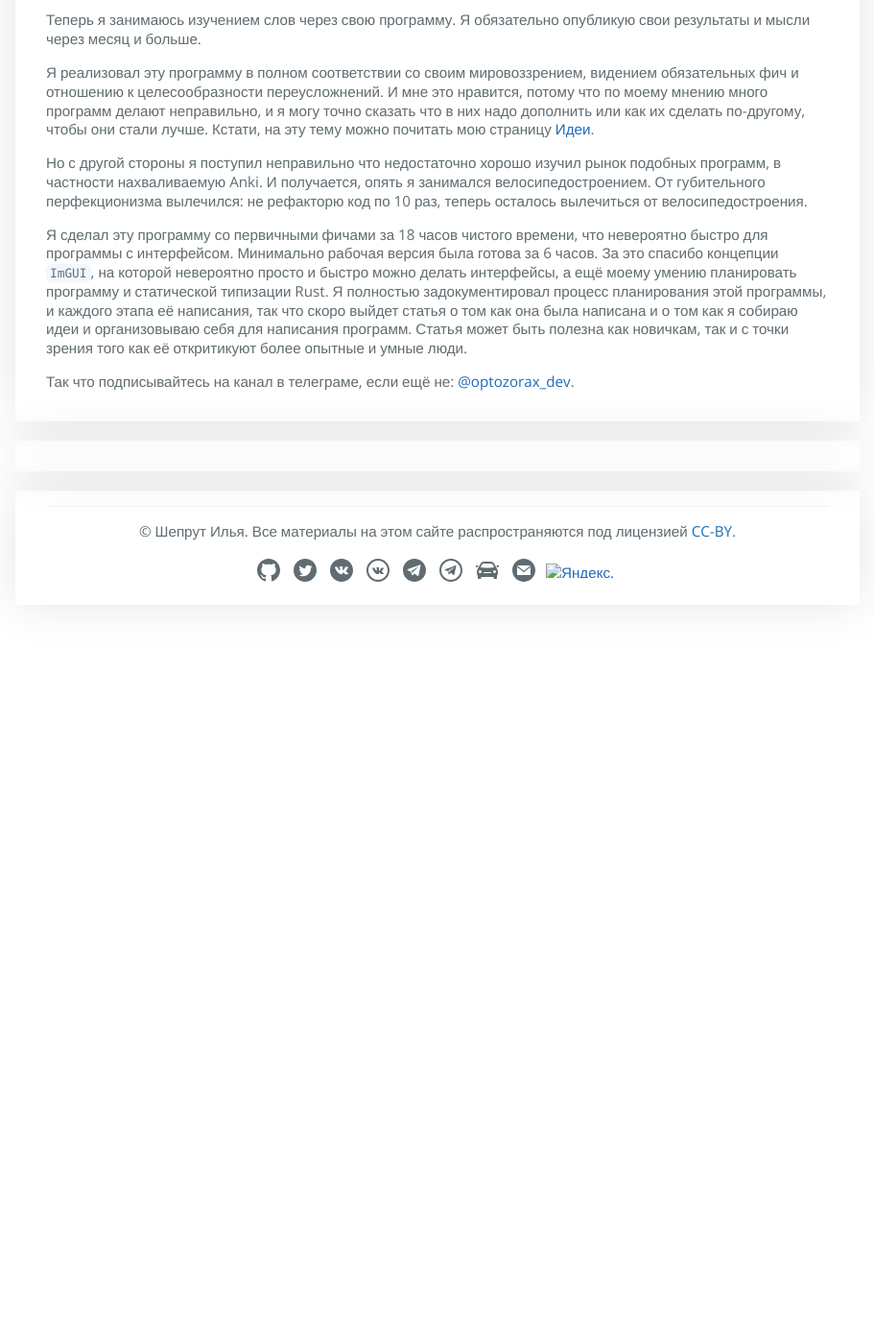
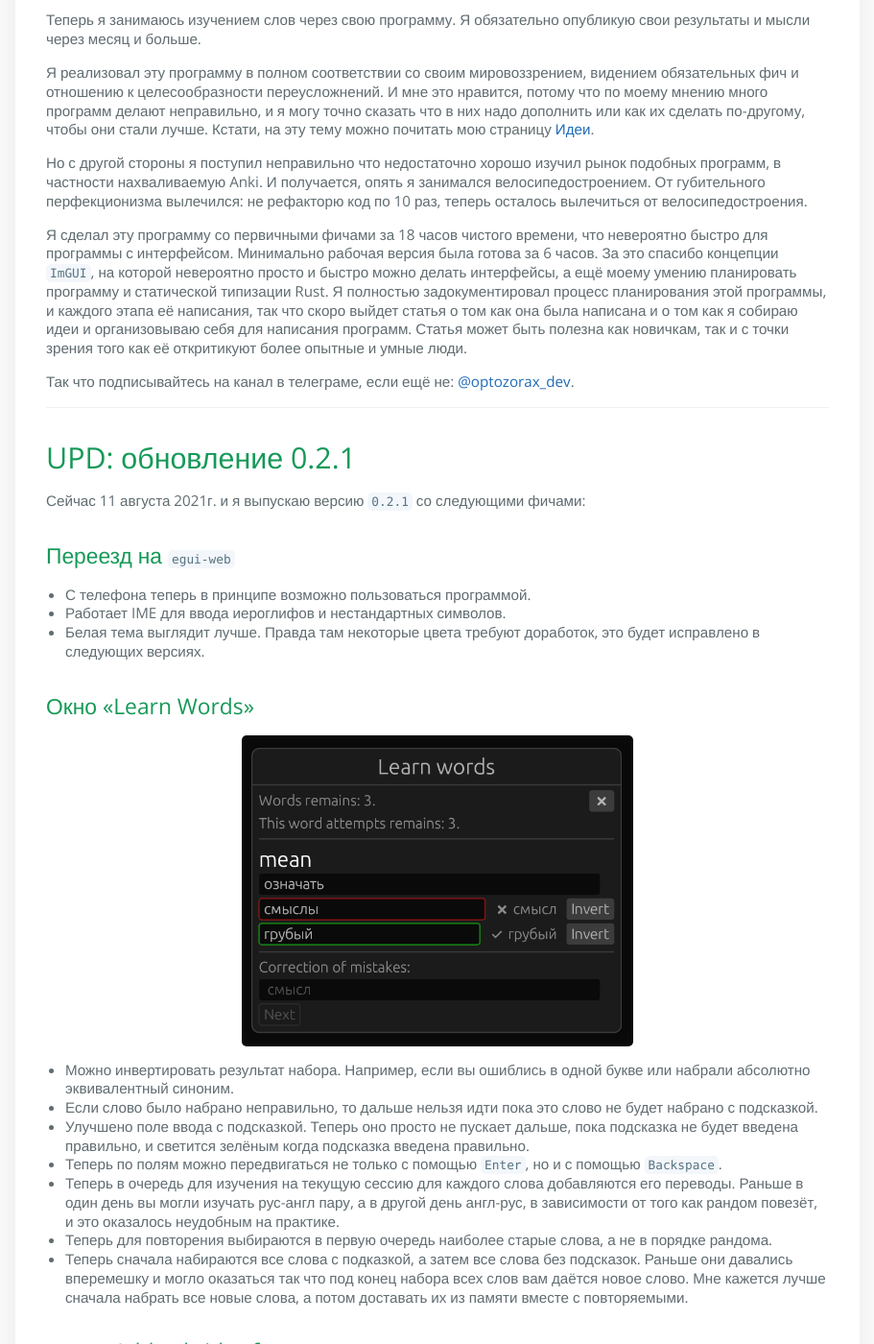
Before and after one commit to optozorax/blog_old, a Jekyll site: the page built from _posts/2021-08-01-learn-words-post.md, in a window 1280 px wide and 1400 px high, scrolled down 13603 px. Shown: the whole window at 96% size, without its empty margins (184-1095 px from the left). Built offline with Jekyll 4.4.1, drawn with Linux system fonts in a browser that asks for light colours; comment, search, counter and statistics services are not loaded; before the commit the page ends 14233 px from its top, so only the background shows below that; some of the changed text lies outside the part shown.

Commit message:
add changelog into article

```diff
--- a/_posts/2021-08-01-learn-words-post.md
+++ b/_posts/2021-08-01-learn-words-post.md
@@ -338,3 +338,53 @@
 Я сделал эту программу со первичными фичами за 18 часов чистого времени, что невероятно быстро для программы с интерфейсом. Минимально рабочая версия была готова за 6 часов. За это спасибо концепции `ImGUI`, на которой невероятно просто и быстро можно делать интерфейсы, а ещё моему умению планировать программу и статической типизации Rust. Я полностью задокументировал процесс планирования этой программы, и каждого этапа её написания, так что скоро выйдет статья о том как она была написана и о том как я собираю идеи и организовываю себя для написания программ. Статья может быть полезна как новичкам, так и с точки зрения того как её откритикуют более опытные и умные люди.
 
 Так что подписывайтесь на канал в телеграме, если ещё не: [@optozorax_dev](https://t.me/optozorax_dev).
+
+---
+
+# UPD: обновление 0.2.1
+
+Сейчас 11 августа 2021г. и я выпускаю версию `0.2.1` со следующими фичами:
+
+## Переезд на `egui-web`
+
+* С телефона теперь в принципе возможно пользоваться программой.
+* Работает IME для ввода иероглифов и нестандартных символов.
+* Белая тема выглядит лучше. Правда там некоторые цвета требуют доработок, это будет исправлено в следующих версиях.
+
+## Окно «Learn Words»
+
+<img class="half-image" src="/assets/learn-words-post/up2.png">
+
+* Можно инвертировать результат набора. Например, если вы ошиблись в одной букве или набрали абсолютно эквивалентный синоним.
+* Если слово было набрано неправильно, то дальше нельзя идти пока это слово не будет набрано с подсказкой.
+* Улучшено поле ввода с подсказкой. Теперь оно просто не пускает дальше, пока подсказка не будет введена правильно, и светится зелёным когда подсказка введена правильно.
+* Теперь по полям можно передвигаться не только с помощью `Enter`, но и с помощью `Backspace`.
+* Теперь в очередь для изучения на текущую сессию для каждого слова добавляются его переводы. Раньше в один день вы могли изучать рус-англ пару, а в другой день англ-рус, в зависимости от того как рандом повезёт, и это оказалось неудобным на практике.
+* Теперь для повторения выбираются в первую очередь наиболее старые слова, а не в порядке рандома.
+* Теперь сначала набираются все слова с подказкой, а затем все слова без подсказок. Раньше они давались вперемешку и могло оказаться так что под конец набора всех слов вам даётся новое слово. Мне кажется лучше сначала набрать все новые слова, а потом доставать их из памяти вместе с повторяемыми.
+
+## Окно «Add subtitles from ...»
+
+<img class="half-image" src="/assets/learn-words-post/up3.png">
+
+* Можно добавлять известные переводы для данного слова.
+* Можно скипать слова. Это может быть удобно чтобы из текста добавить только известные слова, а неизвестные скипнуть и оставить на будущее, или если вы не хотите прямо щас разбираться с очень сложным словом.
+* Появилась возможность вернуться к предыдущему слову.
+
+
+## Окно «Edit word»
+
+<img class="third-image" src="/assets/learn-words-post/up4.png">
+
+* Пофикшены баги.
+* Можно добавлять и удалять элементы перевода.
+
+## Окно настроек
+
+<img class="half-image" src="/assets/learn-words-post/up5.png">
+
+* Теперь можно задавать количество повторений через день, и вообще настроить поведение программы как захочется, чтобы оно было как в Anki, или как вам нравится. Например, кто-то советует изучать слова следующим образом: первую неделю каждый день повторять данное слово по одному разу. Вы можете настроить и это.
+
+## Прочее
+
+* Пофикшено измерение текущего дня.
```
Also changed, not shown: assets/learn-words-post/up2.png (added), assets/learn-words-post/up3.png (added), assets/learn-words-post/up4.png (added), assets/learn-words-post/up5.png (added).
